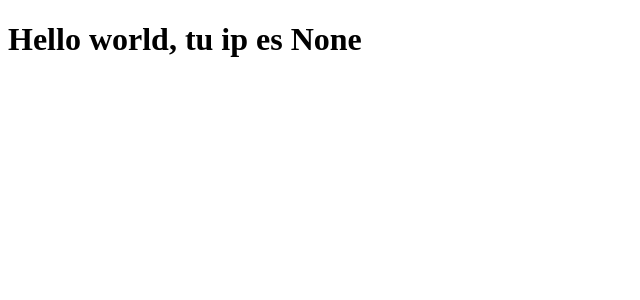
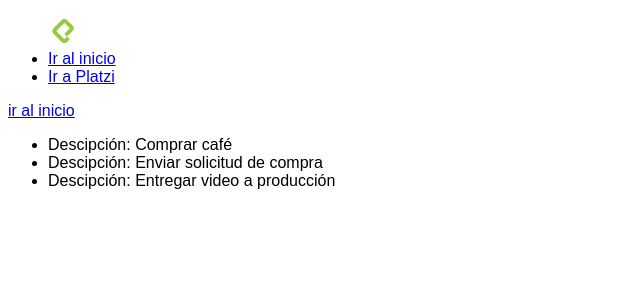
Before and after one commit to AlexisLoya/flask-course, a Flask app: page /hello in a window 1280 px wide. Shown: the top 300 px of the page, without its empty margins (0-640 px from the left). Run offline with Flask 2, Linux system fonts and the light colour scheme.

Commit message:
herencia en templates y links

```diff
--- a/main.py
+++ b/main.py
@@ -2,6 +2,8 @@
 
 
 app = Flask(__name__)
+
+todos = ['Comprar café', 'Enviar solicitud de compra', 'Entregar video a producción']
 
 @app.route('/')
 def index():
@@ -18,4 +20,9 @@
 def hello():
     #tomar cookie del response
     user_ip = request.cookies.get('user_ip')
-    return render_template('hello.html', user_ip=user_ip)
+    #diccionario
+    context = {
+    'user_ip': user_ip,
+    'todos': todos,
+    }
+    return render_template('hello.html', **context)
--- /dev/null
+++ b/static/css/main.css
@@ -0,0 +1,7 @@
+html * {
+    font-family: sans-serif;
+}
+
+img {
+    max-width: 30px;
+}
--- /dev/null
+++ b/templates/base.html
@@ -0,0 +1,18 @@
+<!DOCTYPE html>
+<html lang="en">
+<head>
+    <meta charset="UTF-8">
+    <meta name="viewport" content="width=device-width, initial-scale=1.0">
+    <title>
+        {%block title %}Flask Platzi | {% endblock %}
+    </title>
+    <link rel="stylesheet" href="{{ url_for('static', filename='css/main.css') }}">
+</head>
+<header>
+    {% include 'navbar.html' %}
+</header>
+<body>
+   {% block content %}
+   {% endblock %}
+</body>
+</html>
--- a/templates/hello.html
+++ b/templates/hello.html
@@ -1,11 +1,20 @@
-<!DOCTYPE html>
-<html lang="en">
-<head>
-    <meta charset="UTF-8">
-    <meta name="viewport" content="width=device-width, initial-scale=1.0">
-    <title>Document</title>
-</head>
-<body>
-    <h1>Hello world, tu ip es {{user_ip}}</h1>
-</body>
-</html>
+{% extends 'base.html' %}
+{% import 'macros.html' as macros %}
+{% block title %}
+    {{ super() }}
+    Bienvenido
+{% endblock %}
+
+{% block content %}
+    {% if  user_ip %}
+        <h1>Hello world, tu ip es {{user_ip}}</h1>
+    {% else %}
+        <a href="{{ url_for('index')}}"> ir al inicio</a>
+    {% endif %}
+
+    <ul>
+        {% for todo in todos %}
+            {{ macros.render_todo(todo) }}
+        {% endfor %}
+    </ul>
+{% endblock %}
--- /dev/null
+++ b/templates/macros.html
@@ -0,0 +1,3 @@
+{% macro render_todo(todo) %}
+    <li>Descipción: {{ todo }}</li>
+{% endmacro %}
--- /dev/null
+++ b/templates/navbar.html
@@ -0,0 +1,8 @@
+<nav>
+    <ul>
+        <img src="{{ url_for('static', filename='images/platzi.png') }}" alt="Platzi Logo">
+        <li><a href="{{ url_for('index')}}">Ir al inicio</a></li>
+        <li><a href="https://platzi.com" target="_blank">Ir a Platzi</a></li>
+
+    </ul>
+</nav>
```
Also changed, not shown: static/images/platzi.png (added).
